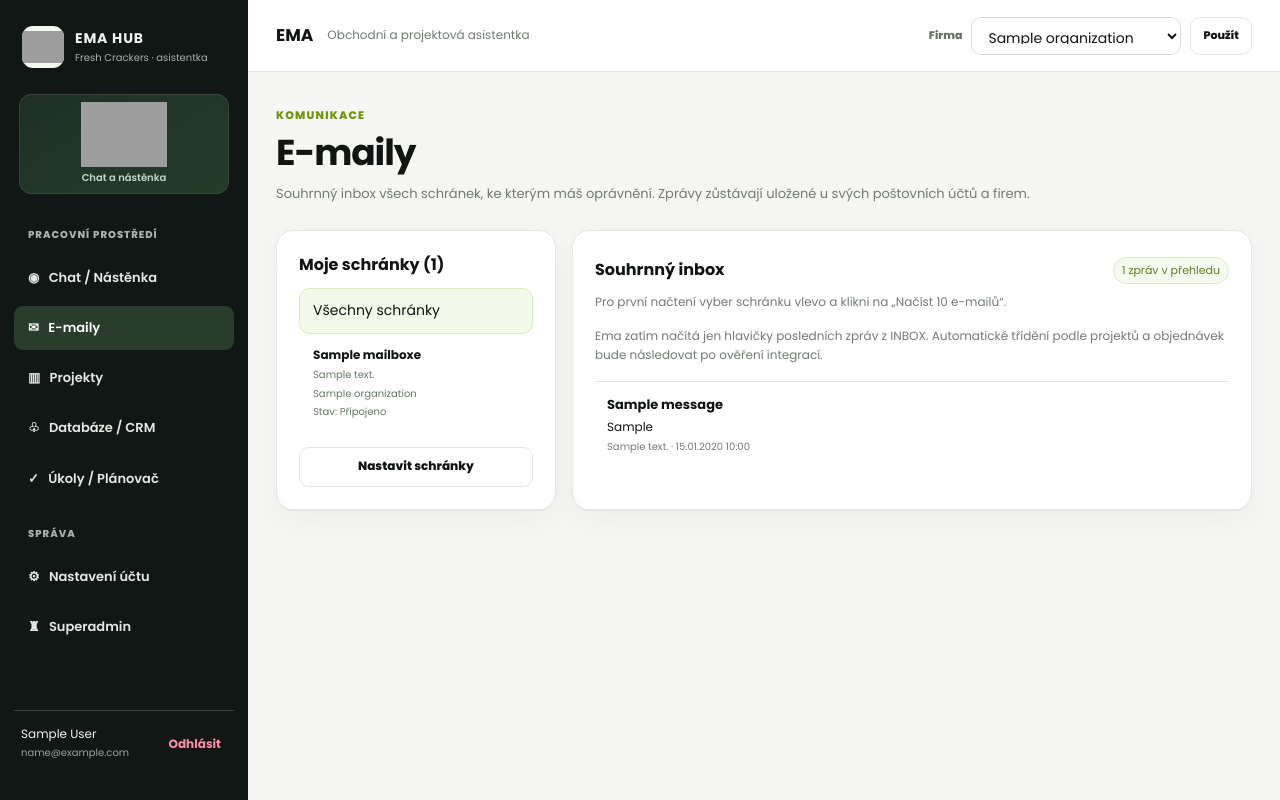
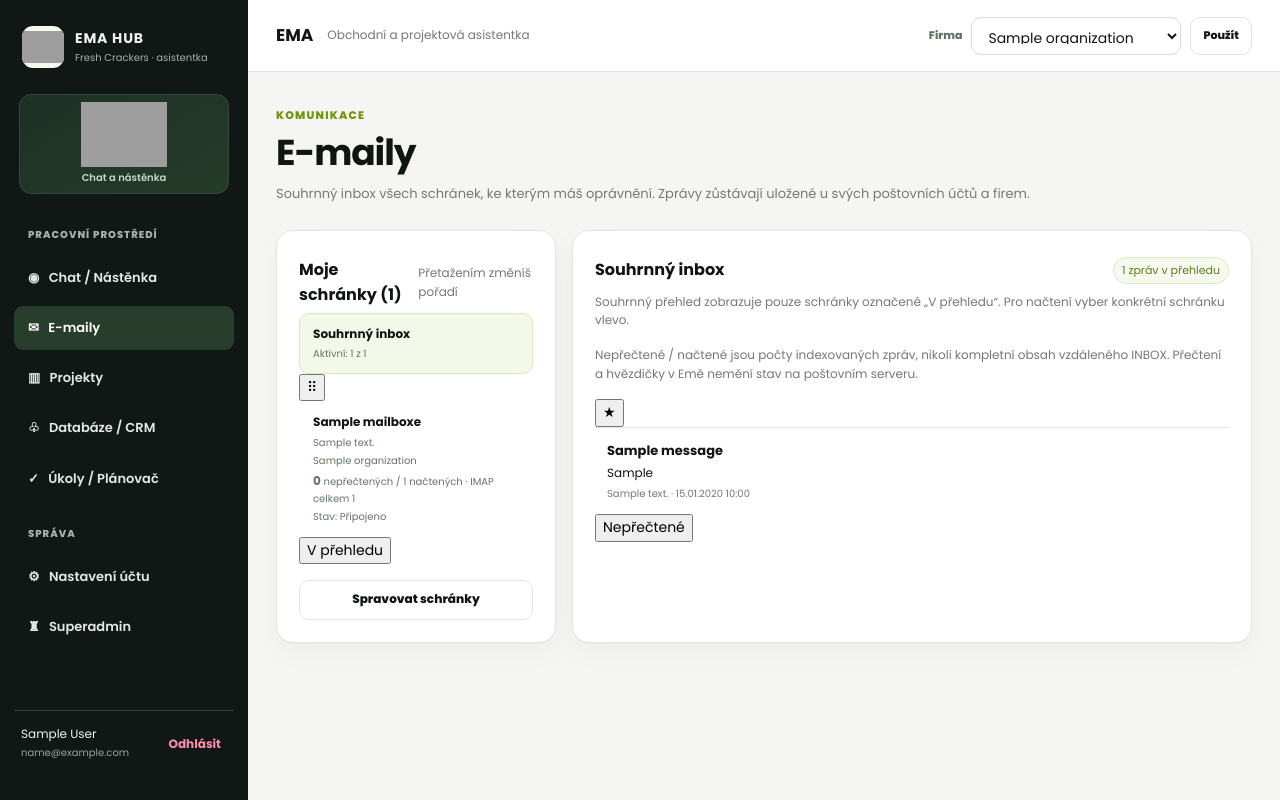
Before and after one commit to soufekladislav/Ema, a Flask app: page /mail in a window 1280 px wide. Run offline with Flask 3, Linux system fonts and the light colour scheme; the visitor is signed in with stand-in values (Sample User, id 1); tables that the repository leaves empty hold one stand-in row (values such as "Sample post"); grey boxes are pictures that could not be loaded.

Commit message:
ui: draggable per-user mailbox order, visibility, indexed counts and read/starred mail list

```diff
--- a/templates/overview.html
+++ b/templates/overview.html
@@ -46,6 +46,19 @@
     {% endfor %}
   </div>
   {% if eligible_orgs %}<a class="btn primary" href="{{ url_for('project_hub') }}">Přejít k projektům</a>{% endif %}
+  <div class="card panel ema-account-mailboxes">
+    <div class="ema-card-head"><h3>Poštovní účty</h3><span class="status">{{ account_mailboxes|length }} schránek</span></div>
+    <p class="small muted">Nastavení přístupu, IMAP/SMTP a případné nové heslo schránky. Hesla se nikdy nezobrazují.</p>
+    {% for box in account_mailboxes %}
+      <div class="list-row ema-account-mailbox-row">
+        <div><strong>{{ box.label }}</strong><br><small>{{ box.address }} · {{ eligible_orgs|selectattr('id','equalto',box.organization_id)|map(attribute='name')|first|default('') }}</small></div>
+        <div class="ema-card-actions">
+          <a class="btn" href="{{ url_for('mail_hub', box=box.id) }}">Otevřít poštu</a>
+          {% if box.id in editable_mailbox_ids %}<a class="btn" href="{{ url_for('edit_mailbox', org_id=box.organization_id, box_id=box.id) }}">Upravit nastavení</a>{% endif %}
+        </div>
+      </div>
+    {% else %}<p>Zatím žádné připojené schránky.</p>{% endfor %}
+  </div>
 {% elif section == 'projects' %}
   {% if eligible_orgs %}
   <details class="card panel ema-new-inline"><summary>+ Nový projekt</summary>
@@ -70,48 +83,87 @@
 {% elif section == 'mail' %}
   <div class="ema-mail-hub">
     <aside class="card panel ema-mail-hub-sidebar">
-      <h3>Moje schránky ({{ boxes|length }})</h3>
-      <a class="ema-mail-filter {{ 'active' if not selected_box else '' }}" href="{{ url_for('mail_hub') }}">Všechny schránky</a>
+      <div class="ema-card-head"><h3>Moje schránky ({{ boxes|length }})</h3><small class="muted">Přetažením změníš pořadí</small></div>
+      <a class="ema-mail-filter {{ 'active' if not selected_box else '' }}" href="{{ url_for('mail_hub') }}">
+        <strong>Souhrnný inbox</strong><small>Aktivní: {{ combined_count }} z {{ boxes|length }}</small>
+      </a>
+      <div id="ema-mailbox-sort-list" data-order-url="{{ url_for('reorder_mailboxes') }}" data-csrf="{{ csrf_token() }}">
       {% for b in boxes %}
+        {% set indexed = indexed_counts.get(b.id, (0, 0)) %}
+        {% set pref = view_prefs.get(b.id) %}
+        {% set is_included = not pref or pref.included %}
+        <div class="ema-mailbox-sort-row {{ 'ema-mailbox-muted' if not is_included else '' }}" draggable="true" data-mailbox-id="{{ b.id }}">
+          <button class="ema-mail-draghandle" type="button" title="Přetáhni pro změnu pořadí; šipky nahoru/dolů fungují také" aria-label="Přesunout schránku {{ b.label }} šipkami">⠿</button>
+          <div class="ema-mailbox-content">
             <a class="ema-mail-filter {{ 'active' if selected_box and selected_box.id == b.id else '' }}" href="{{ url_for('mail_hub', box=b.id) }}">
-        <strong>{{ b.label }}</strong><small>{{ b.address }}</small><small>{{ orgs|selectattr('id', 'equalto', b.organization_id)|map(attribute='name')|first|default('') }}</small>
-        <small>Stav: {{ 'Připojeno' if b.status == 'ok' else 'Chyba připojení' if b.status == 'error' else 'Ještě nesynchronizováno' }}</small>
+              <strong>{{ b.label }}</strong><small>{{ b.address }}</small>
+              <small>{{ orgs|selectattr('id', 'equalto', b.organization_id)|map(attribute='name')|first|default('') }}</small>
+              <small><strong>{{ indexed[0] }}</strong> nepřečtených / {{ indexed[1] }} načtených{% if b.server_message_count is not none %} · IMAP celkem {{ b.server_message_count }}{% endif %}</small>
+              <small>Stav: {{ 'Připojeno' if b.status == 'ok' else 'Chyba připojení' if b.status == 'error' else 'Nesynchronizováno' }}</small>
             </a>
-      {% else %}<p class="small muted">Nemáš zatím připojené žádné poštovní účty.</p>{% endfor %}
-      <a class="btn" href="{{ url_for('account_hub') }}">Nastavit schránky</a>
+            <form method="post" action="{{ url_for('toggle_mailbox_inclusion', box_id=b.id) }}" class="ema-mailbox-visibility-form">
+              <input type="hidden" name="csrf_token" value="{{ csrf_token() }}">
+              <button class="ema-mail-visibility {{ 'is-off' if not is_included else '' }}" type="submit"
+                      title="{{ 'Vyloučit ze souhrnného inboxu' if is_included else 'Zahrnout do souhrnného inboxu' }}">
+                <span class="ema-mail-visibility-dot"></span>{{ 'V přehledu' if is_included else 'Vyloučena' }}
+              </button>
+            </form>
+          </div>
+        </div>
+      {% else %}<p class="small muted">Zatím nemáš připojené schránky.</p>{% endfor %}
+      </div>
+      <p id="ema-mail-order-status" class="small muted" aria-live="polite"></p>
+      <a class="btn" href="{{ url_for('account_hub') }}">Spravovat schránky</a>
     </aside>
+
     <section class="card panel ema-mail-hub-messages">
-      <div class="ema-card-head"><h3>{{ selected_box.address if selected_box else 'Souhrnný inbox' }}</h3><span class="status">{{ mail_rows|length }} zpráv v přehledu</span></div>
+      <div class="ema-card-head">
+        <h3>{{ selected_box.address if selected_box else 'Souhrnný inbox' }}</h3>
+        <span class="status">{{ mail_rows|length }} zpráv v přehledu</span>
+      </div>
       {% if selected_box %}
         <div class="ema-mail-sync-controls">
           <div>
-            <strong>{{ 'Připojeno' if selected_box.status == 'ok' else 'Chyba synchronizace' if selected_box.status == 'error' else 'Schránka je uložena, pošta se zatím nenačetla' }}</strong>
-            <p class="small muted">Poslední úspěšná synchronizace: {{ selected_box.last_sync.strftime('%d.%m.%Y %H:%M') if selected_box.last_sync else 'Nikdy' }}.</p>
+            <strong>{{ 'Připojeno' if selected_box.status == 'ok' else 'Chyba synchronizace' if selected_box.status == 'error' else 'Schránka čeká na první synchronizaci' }}</strong>
+            <p class="small muted">Poslední úspěšná synchronizace: {{ selected_box.last_sync.strftime('%d.%m.%Y %H:%M') if selected_box.last_sync else 'Nikdy' }}</p>
           </div>
           {% if selected_box.id in syncable_ids %}
             <form method="post" action="{{ url_for('sync_mail_hub', box_id=selected_box.id) }}">
               <input type="hidden" name="csrf_token" value="{{ csrf_token() }}">
               <button class="btn primary" type="submit">Načíst 10 e-mailů</button>
             </form>
-          {% else %}
-            <span class="small muted">Pro synchronizaci musí správce povolit správu schránky.</span>
           {% endif %}
         </div>
-        {% if selected_box.status == 'error' and selected_box.sync_error %}
-          <div class="notice ema-mail-sync-error" role="alert">{{ selected_box.sync_error }}</div>
+        {% if selected_box.status == 'error' and selected_box.sync_error %}<div class="notice ema-mail-sync-error" role="alert">{{ selected_box.sync_error }}</div>{% endif %}
+      {% else %}
+        <p class="small muted">Souhrnný přehled zobrazuje pouze schránky označené „V přehledu“. Pro načtení vyber konkrétní schránku vlevo.</p>
       {% endif %}
-      {% else %}
-        <p class="small muted">Pro první načtení vyber schránku vlevo a klikni na „Načíst 10 e-mailů“.</p>
-      {% endif %}
-      <p class="small muted">Ema zatím načítá jen hlavičky posledních zpráv z INBOX. Automatické třídění podle projektů a objednávek bude následovat po ověření integrací.</p>
+      <p class="small muted">Nepřečtené / načtené jsou počty indexovaných zpráv, nikoli kompletní obsah vzdáleného INBOX. Přečtení a hvězdičky v Emě nemění stav na poštovním serveru.</p>
+      <div class="ema-message-list">
       {% for m in mail_rows %}
         {% set mb = box_lookup[m.mailbox_id] %}
+        {% set st = mail_state[m.id] %}
+        <div class="ema-mail-message-row {{ 'is-read' if st['read'] else 'is-unread' }} {{ 'is-starred' if st['starred'] else '' }}">
+          <form method="post" action="{{ url_for('set_mail_state', mail_id=m.id) }}">
+            <input type="hidden" name="csrf_token" value="{{ csrf_token() }}">
+            <input type="hidden" name="action" value="{{ 'unstar' if st['starred'] else 'star' }}">
+            <input type="hidden" name="box" value="{{ selected_box.id if selected_box else '' }}">
+            <button class="ema-mail-star" type="submit" aria-label="{{ 'Odebrat hvězdičku' if st['starred'] else 'Označit hvězdičkou' }}" title="Příznak v Emě">{{ '★' if st['starred'] else '☆' }}</button>
+          </form>
           <a class="ema-mail-item" href="{{ url_for('mail_detail', org_id=mb.organization_id, message_id=m.id) }}">
             <strong>{{ m.subject or '(bez předmětu)' }}</strong>
             <span>{{ m.sender }}</span>
             <small>{{ mb.address }} · {{ m.sent_at.strftime('%d.%m.%Y %H:%M') if m.sent_at else 'Bez data' }}</small>
           </a>
-      {% else %}<div class="empty-state">Zatím tu nejsou synchronizované zprávy. Vyber schránku a spusť načtení pošty výše.</div>{% endfor %}
+          <form method="post" action="{{ url_for('set_mail_state', mail_id=m.id) }}">
+            <input type="hidden" name="csrf_token" value="{{ csrf_token() }}">
+            <input type="hidden" name="action" value="{{ 'unread' if st['read'] else 'read' }}">
+            <input type="hidden" name="box" value="{{ selected_box.id if selected_box else '' }}">
+            <button class="ema-mail-read-toggle" type="submit" title="{{ 'Označit jako nepřečtené' if st['read'] else 'Označit jako přečtené' }}">{{ 'Nepřečtené' if st['read'] else 'Přečíst' }}</button>
+          </form>
+        </div>
+      {% else %}<div class="empty-state">Žádné synchronizované zprávy v tomto přehledu.</div>{% endfor %}
+      </div>
     </section>
   </div>
 {% elif section == 'database' %}
```
Lines whose indentation alone changed are shown as unchanged.
